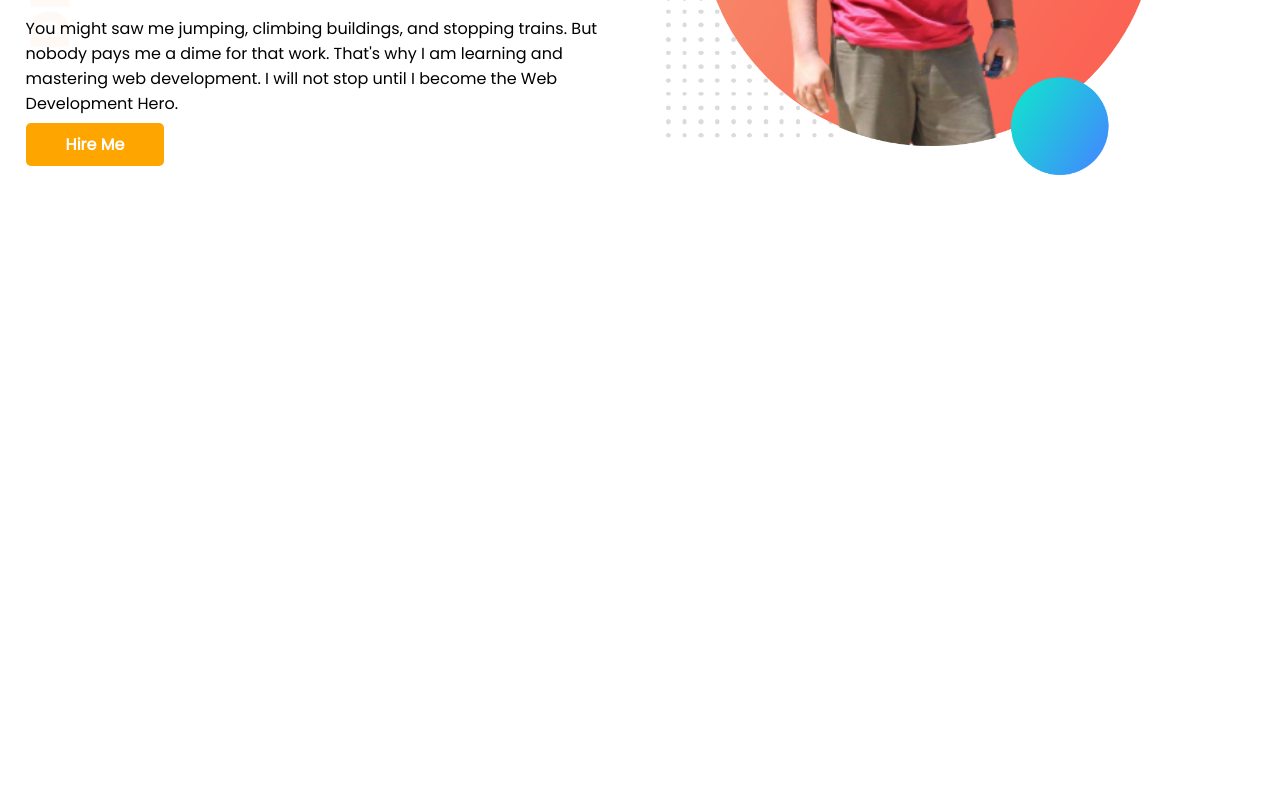
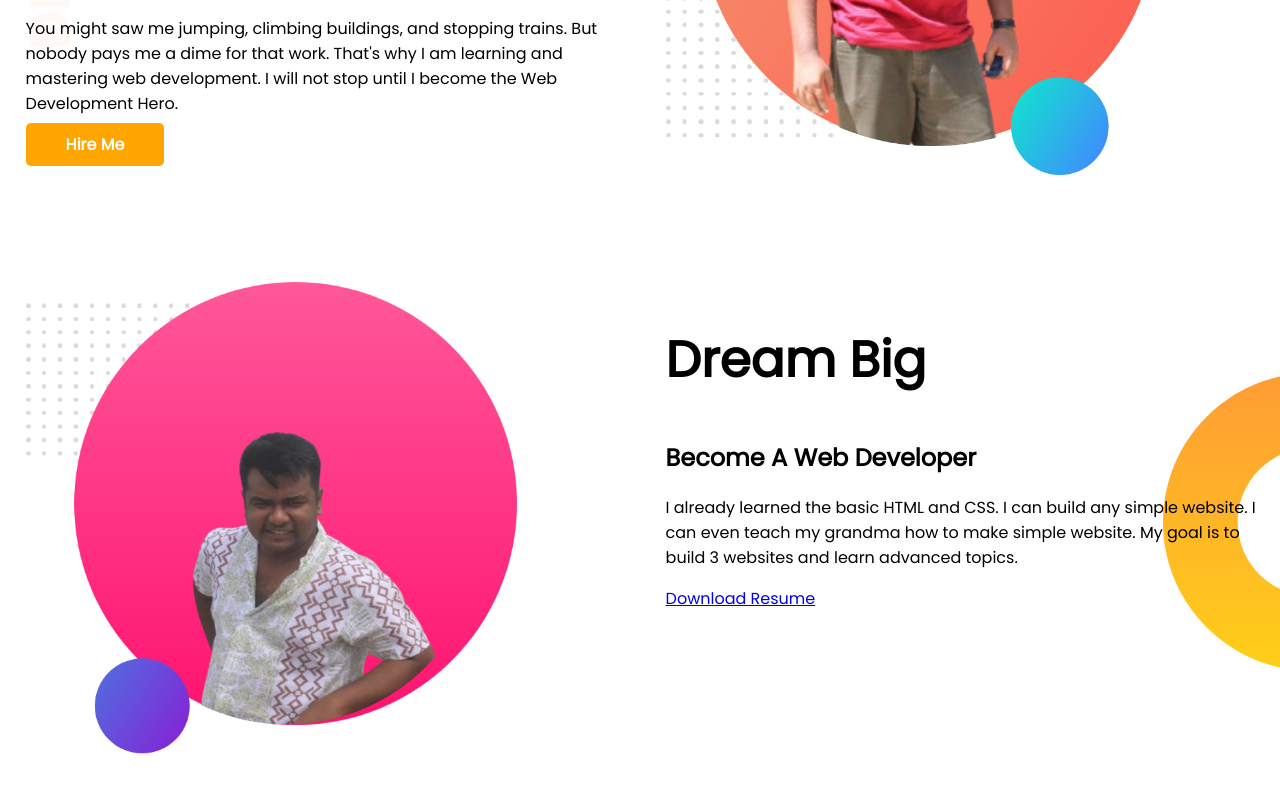
Before and after one commit to khandakaramin/developer-portfolio, a plain HTML site: page index.html in a window 1280 px wide. Shown: the part 313-1106 px from the top of the page. Before the commit the page ends 800 px from the top, so only its background shows below. Drawn offline with Linux system fonts and the light colour scheme.

Commit message:
dream added

```diff
--- a/index.html
+++ b/index.html
@@ -31,6 +31,23 @@
         </div>
     </section>
 
+    <section class="dream-big">
+        <div class="half-width">
+            <img src="images/khandakar2.png" alt="khandakar picture">
+        </div>
+
+        <div class="half-width">
+            <h1>Dream Big</h1>
+            <h2>Become A Web Developer</h2>
+            <p>I already learned the basic HTML and CSS. I can build any simple website. I can even teach my grandma how
+                to make simple website. My goal is to build 3 websites and learn advanced topics.</p>
+            <a class="link.button" target="_blank" href="#">Download Resume</a>
+
+
+        </div>
+
+    </section>
+
 </body>
 
 </html>
--- a/style.css
+++ b/style.css
@@ -13,6 +13,7 @@ h1 {
 
 section {
     display: flex;
+    margin-bottom: 100px;
 }
 
 .half-width {
@@ -37,3 +38,9 @@ section {
     background-image: url(images/top-banner.png);
     background-repeat: no-repeat;
 }
+
+.dream-big {
+    background-image: url(images/dream-bg.png);
+    background-repeat: no-repeat;
+    background-position: right;
+}
```
Also changed, not shown: images/jhankar2.png (deleted), images/khandakar2.png (added).
